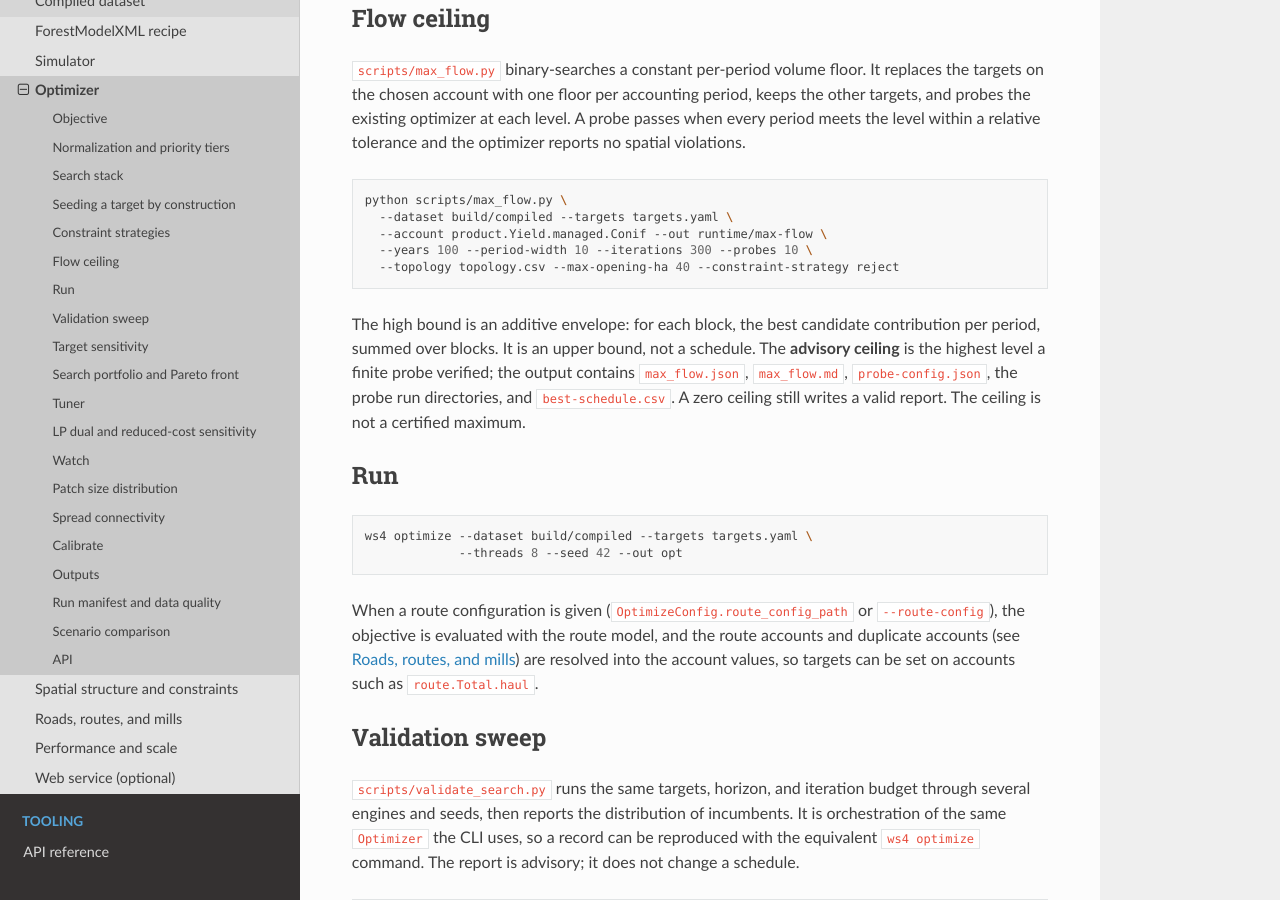
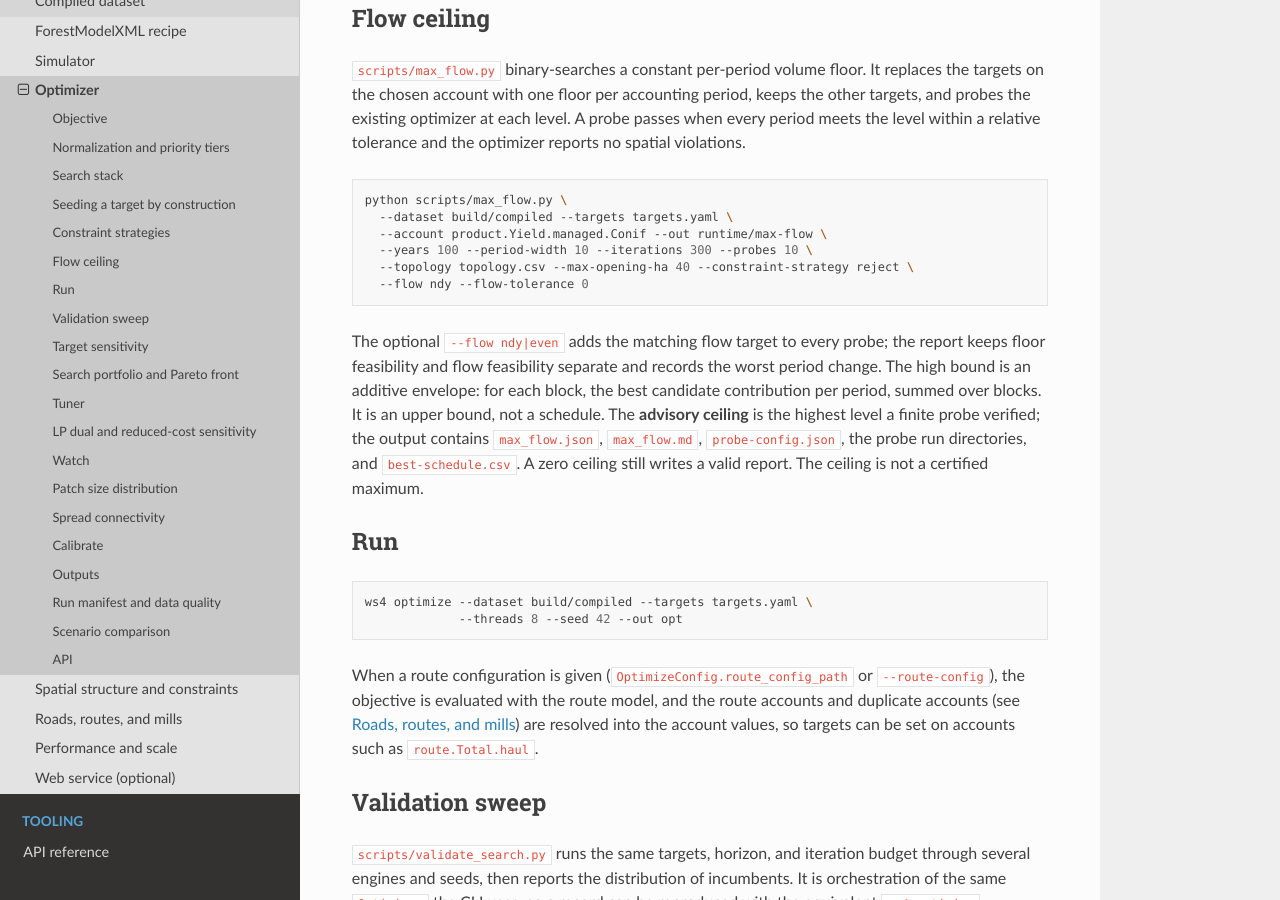
Before and after one commit to UBC-FRESH/ws4, a Sphinx documentation site: the page built from docs/reference/optimizer.rst, in a window 1280 px wide and 900 px high, scrolled down 6756 px. Built offline with Sphinx 7.4.7 and the Read the Docs theme 3.1.0, drawn with Linux system fonts in a browser that asks for light colours; pages that are not in the unit, such as notebooks, are missing from menus; some of the changed text lies outside the part shown.

Commit message:
P28 document inventory and flow ceilings

```diff
--- a/docs/reference/optimizer.rst
+++ b/docs/reference/optimizer.rst
@@ -324,8 +324,11 @@ tolerance and the optimizer reports no spatial violations.
      --dataset build/compiled --targets targets.yaml \
      --account product.Yield.managed.Conif --out runtime/max-flow \
      --years 100 --period-width 10 --iterations 300 --probes 10 \
-     --topology topology.csv --max-opening-ha 40 --constraint-strategy reject
+     --topology topology.csv --max-opening-ha 40 --constraint-strategy reject \
+     --flow ndy --flow-tolerance 0
 
+The optional ``--flow ndy|even`` adds the matching flow target to every probe; the report
+keeps floor feasibility and flow feasibility separate and records the worst period change.
 The high bound is an additive envelope: for each block, the best candidate contribution per period,
 summed over blocks. It is an upper bound, not a schedule. The **advisory ceiling** is the highest
 level a finite probe verified; the output contains ``max_flow.json``, ``max_flow.md``,
@@ -594,7 +597,9 @@ Outputs
    * - ``account_values.csv``, ``product_values.csv``
      - The simulated account and product values for the incumbent schedule.
    * - ``report_accounts.csv``, ``report_targets.csv``
-     - The account summary and the per-target status.
+     - The account summary and the per-target status, including target kind and normalized penalty.
+   * - ``ending_inventory.csv``
+     - The final feature-inventory value per account at the last offset.
    * - ``telemetry.jsonl``
      - A run header and one record per search step.
 
@@ -712,6 +718,10 @@ API
 
 .. autofunction:: ws4.opt.max_flow.high_bound
 
+.. autofunction:: ws4.opt.max_flow.flow_feasibility
+
+.. autofunction:: ws4.report.ending_inventory
+
 .. autofunction:: ws4.opt.mip.relaxation_for
 
 .. autoclass:: ws4.opt.mip.LpResult
```
Also changed, not shown: other parts of docs/reference/optimizer.rst (+2 -1 lines).
